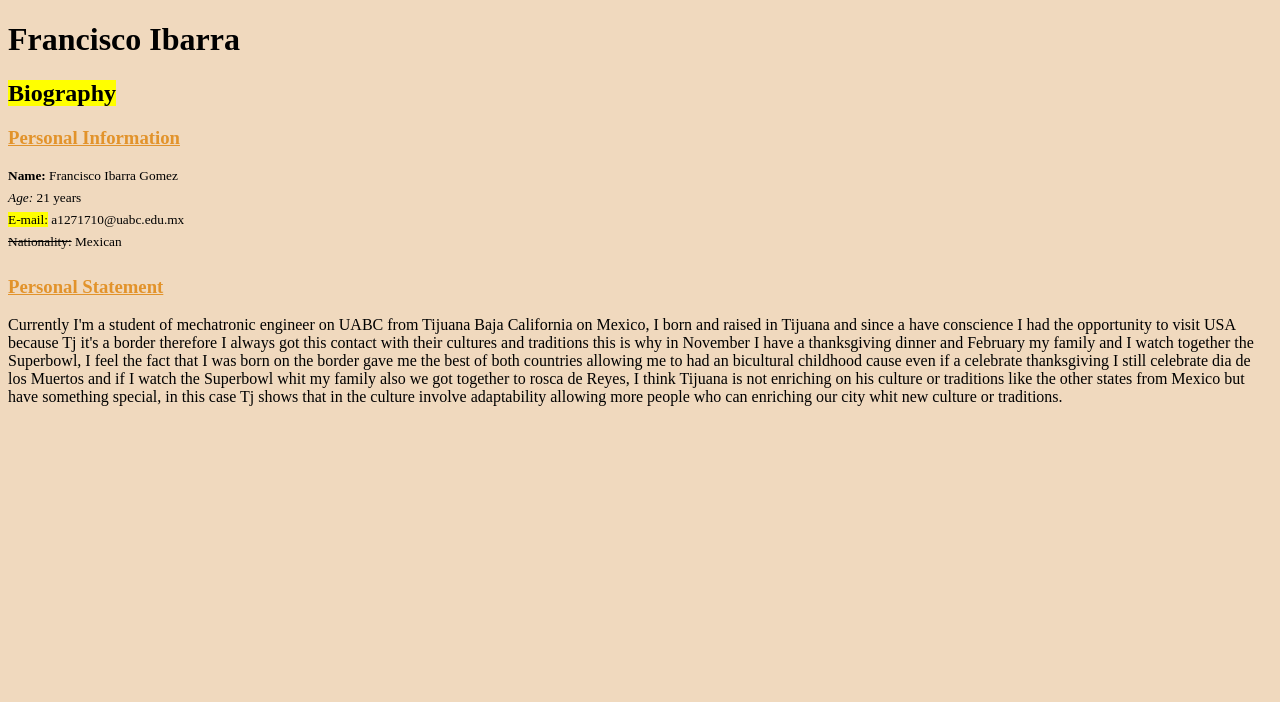
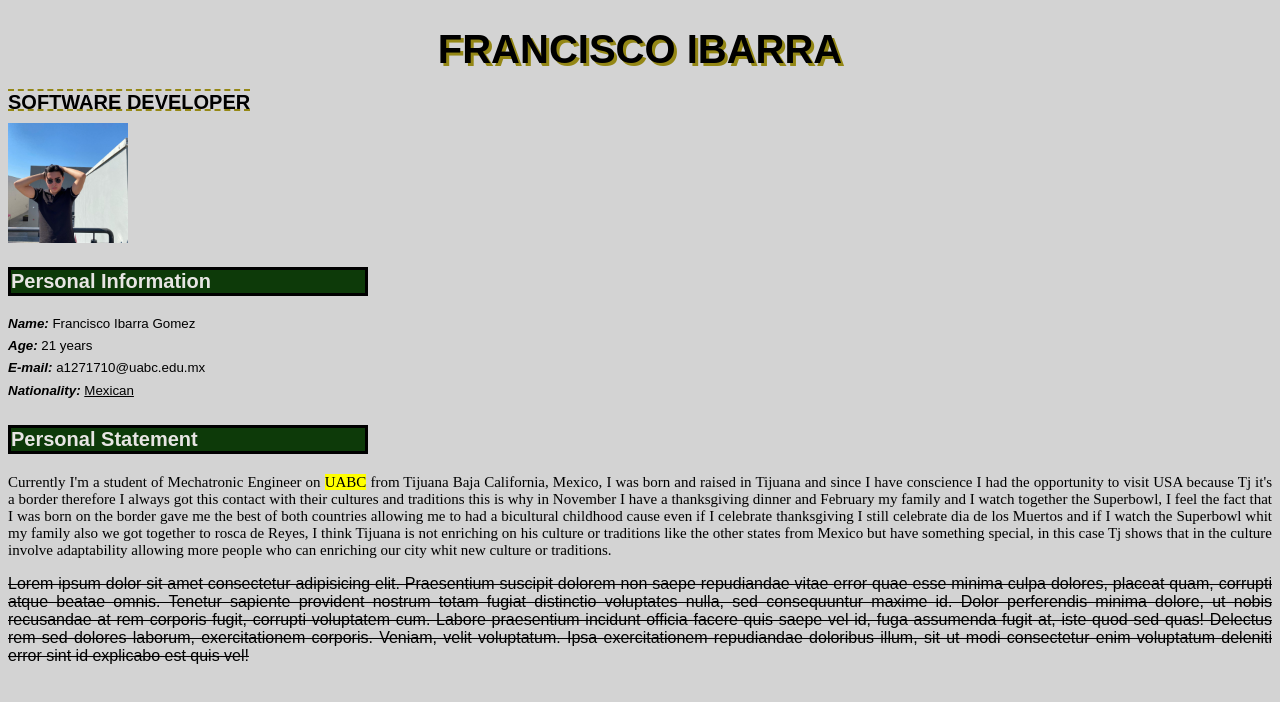
Before and after one commit to Frank151001/mySite, a plain HTML site: page index.html in a window 1280 px wide. Drawn offline with Linux system fonts and the light colour scheme.

Commit message:
Assignment 2

```diff
--- /dev/null
+++ b/MyStyle.css
@@ -0,0 +1,35 @@
+/*GLOBAL SECTION*/
+body{
+    font-family: Arial;
+    background-color: lightgray;
+    text-align: justify;
+}
+h3{
+    background-color: rgb(13, 58, 9);
+    border-bottom: solid black;
+    border: solid black;
+    width: 28%;
+    font-size: 20px;
+    color:rgb(231, 229, 227)
+}
+/* Utilities */
+
+/* Header */
+.Tittle{
+    font-size: 40px;
+    text-transform: uppercase;
+    text-shadow: 3px 3px rgb(148, 135, 21);
+    text-align: center;
+
+}
+.SubTittle{
+    font-size: 20px;
+    text-transform: uppercase;
+    text-decoration:rgb(148, 135, 21) dashed underline overline;
+    line-height: 0.2cm;
+}
+/* Main */
+.Bio-Section{
+    font-size: 15px;
+    font-family: 'Times New Roman';
+}
--- a/index.html
+++ b/index.html
@@ -4,18 +4,32 @@
     <meta charset="UTF-8">
     <meta http-equiv="X-UA-Compatible" content="IE=edge">
     <meta name="viewport" content="width=device-width, initial-scale=1.0">
+    <link rel="stylesheet" href="MyStyle.css">
     <title>Assignment 1</title>
 </head>
 <body>
-    <body style ="background-color: rgba(233, 198, 156, 0.651);">
-    <h1>Francisco Ibarra</h1>
-    <h2><mark>Biography</mark></h2>
-    <h3><ins style="color:rgb(226, 147, 43)">Personal Information</ins></h3>
-    <sup><b>Name:</b> Francisco Ibarra Gomez <br> <i>Age:</i> 21 years <br> <mark>E-mail:</mark> a1271710@uabc.edu.mx <br> <del>Nationality:</del> Mexican </sup>
-    <br>
-    <h3><ins style="color:rgb(226, 147, 43)">Personal Statement</ins></h3>
-    <p> Currently I'm a student of mechatronic engineer on UABC from Tijuana Baja California on Mexico, I born and raised in Tijuana and since a have conscience I had the opportunity to visit USA because Tj it's a border therefore I always got this contact with their cultures and traditions this is why in November I have a thanksgiving dinner and February my family and I watch together the Superbowl, I feel the fact that I was born on the border gave me the best of both countries allowing me to had an bicultural childhood cause even if a celebrate thanksgiving I still celebrate dia de los Muertos and if I watch the Superbowl whit my family also we got together to rosca de Reyes, I think Tijuana is not enriching on his culture or traditions like the other states from Mexico but have something special, in this case Tj shows that in the culture involve adaptability allowing more people who can enriching our city whit new culture or traditions.</p>
+    <header>
+        <h1 class="Tittle">Francisco Ibarra</h1>
+        <h2 class="SubTittle">Software Developer</h2>
+        <img src="images/Imagen.jpg"alt="Imagen de Francisco" width="120">
+        <h3>Personal Information</h3>
+        <sup>
+            <b><i>Name:</i></b> Francisco Ibarra Gomez
+            <br>
+            <b><i>Age:</i></b> 21 years
+            <br>
+            <b><i>E-mail:</i></b> a1271710@uabc.edu.mx
+            <br>
+            <b><i>Nationality:</i></b> <ins>Mexican</ins>
+        </sup>
+        <br>
+        <h3>Personal Statement</h3>
+    </header>
+    <main>
+        <p class="Bio-Section"> Currently I'm a student of Mechatronic Engineer on <mark>UABC</mark> from Tijuana Baja California, Mexico, I was born and raised in Tijuana and since I have conscience I had the opportunity to visit USA because Tj it's a border therefore I always got this contact with their cultures and traditions this is why in November I have a thanksgiving dinner and February my family and I watch together the Superbowl, I feel the fact that I was born on the border gave me the best of both countries allowing me to had a bicultural childhood cause even if I celebrate thanksgiving I still celebrate dia de los Muertos and if I watch the Superbowl whit my family also we got together to rosca de Reyes, I think Tijuana is not enriching on his culture or traditions like the other states from Mexico but have something special, in this case Tj shows that in the culture involve adaptability allowing more people who can enriching our city whit new culture or traditions.</p>
 
+        <p><del>Lorem ipsum dolor sit amet consectetur adipisicing elit. Praesentium suscipit dolorem non saepe repudiandae vitae error quae esse minima culpa dolores, placeat quam, corrupti atque beatae omnis. Tenetur sapiente provident nostrum totam fugiat distinctio voluptates nulla, sed consequuntur maxime id. Dolor perferendis minima dolore, ut nobis recusandae at rem corporis fugit, corrupti voluptatem cum. Labore praesentium incidunt officia facere quis saepe vel id, fuga assumenda fugit at, iste quod sed quas! Delectus rem sed dolores laborum, exercitationem corporis. Veniam, velit voluptatum. Ipsa exercitationem repudiandae doloribus illum, sit ut modi consectetur enim voluptatum deleniti error sint id explicabo est quis vel!</del></p>
+    </main>
 
 </body>
 </html>
```
Also changed, not shown: images/Imagen.jpg (added).
